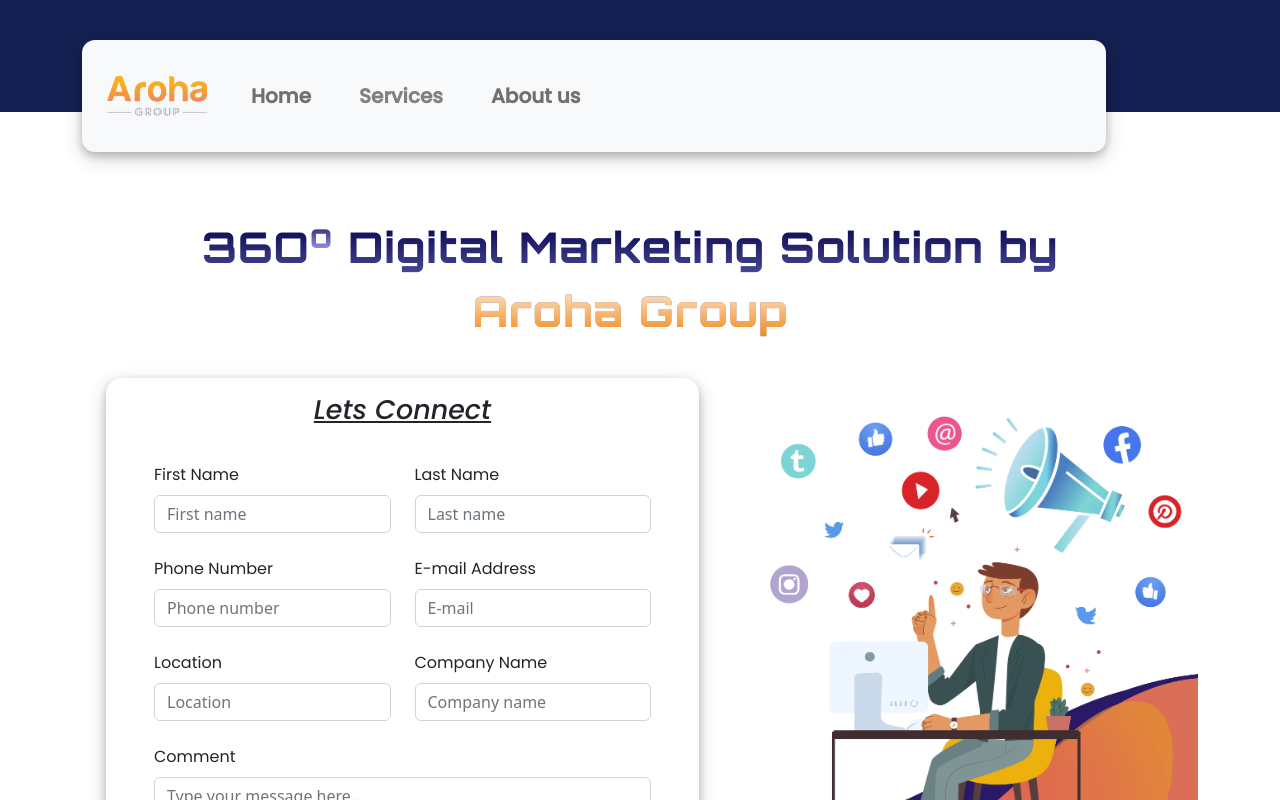
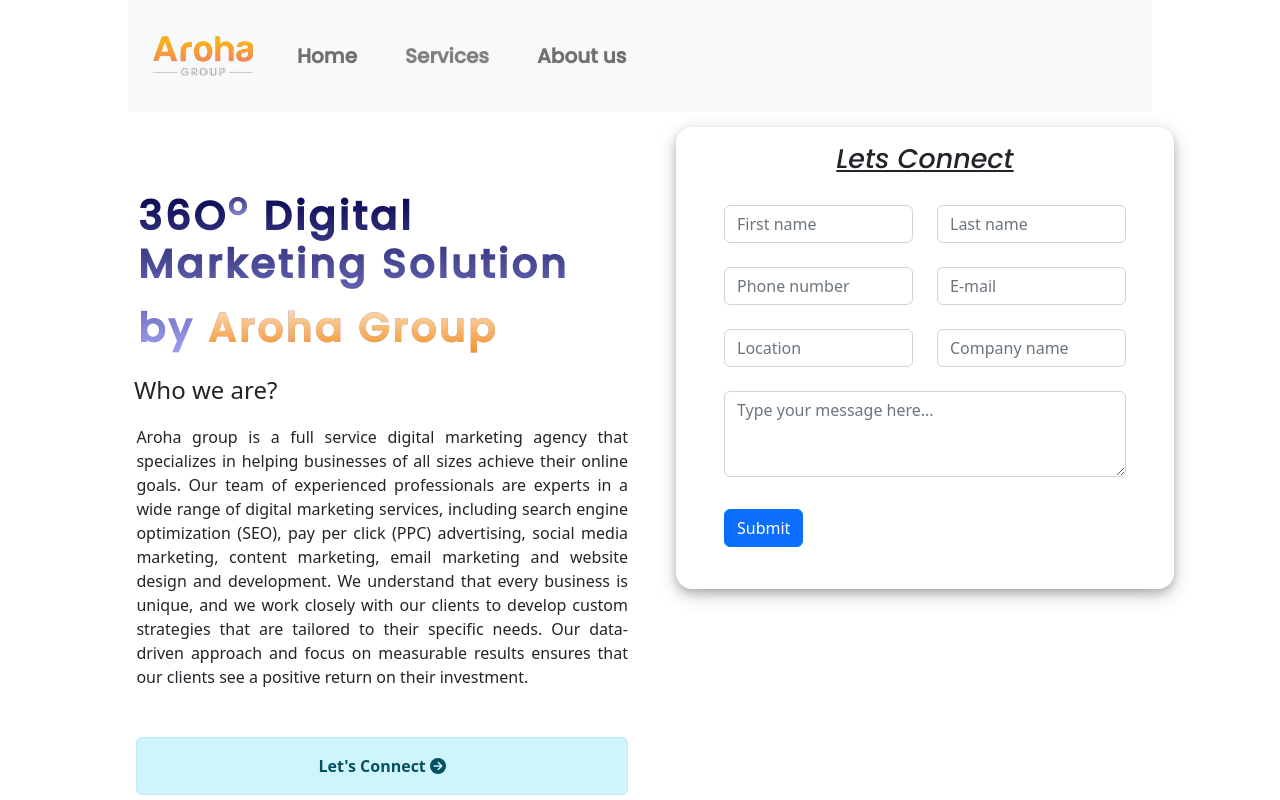
Before and after one commit to zeeyan23/Arohawebsite, a React (Create React App) app: page /#/ in a window 1280 px wide. Shown: the top 800 px of the page. Built offline with nearby package versions, Linux system fonts and the light colour scheme; the HTML template or start-up script is replaced by a standard one.

Commit message:
updated code

```diff
--- a/package.json
+++ b/package.json
@@ -4,11 +4,14 @@
   "version": "0.1.0",
   "private": true,
   "dependencies": {
+    "@fortawesome/free-solid-svg-icons": "^6.3.0",
+    "@fortawesome/react-fontawesome": "^0.2.0",
     "@testing-library/jest-dom": "^5.16.5",
     "@testing-library/react": "^13.4.0",
     "@testing-library/user-event": "^13.5.0",
     "axios": "^1.3.4",
     "bootstrap": "^5.2.3",
+    "nodemailer": "^6.9.1",
     "react": "^18.2.0",
     "react-anchor-link-smooth-scroll": "^1.0.12",
     "react-bootstrap": "^2.7.2",
--- a/src/components/Form/ConnectForm.js
+++ b/src/components/Form/ConnectForm.js
@@ -137,7 +137,7 @@
 
             <Row className="mb-4">
               <Form.Group as={Col} md="6" controlId="validationCustom01" className={classes.mobileFieldStyle}>
-                <Form.Label className={classes.label}>First Name</Form.Label>
+                {/* <Form.Label className={classes.label}>First Name</Form.Label> */}
                 <Form.Control
                   required
                   type="text"
@@ -150,7 +150,7 @@
                 </Form.Control.Feedback>
               </Form.Group>
               <Form.Group as={Col} md="6" controlId="validationCustom01" className={classes.widthStyle}>
-                <Form.Label className={classes.label}>Last Name</Form.Label>
+                {/* <Form.Label className={classes.label}>Last Name</Form.Label> */}
                 <Form.Control
                   type="text"
                   placeholder="Last name"
@@ -162,7 +162,7 @@
 
             <Row className="mb-4">
               <Form.Group as={Col} md="6" controlId="validationCustom01">
-                <Form.Label className={classes.label}>Phone Number</Form.Label>
+                {/* <Form.Label className={classes.label}>Phone Number</Form.Label> */}
                 <Form.Control
                   type="text"
                   placeholder="Phone number"
@@ -176,9 +176,9 @@
                 </Form.Control.Feedback>
               </Form.Group>
               <Form.Group as={Col} md="6" controlId="validationCustom01" className={classes.widthStyle}>
-                <Form.Label className={classes.label}>
+                {/* <Form.Label className={classes.label}>
                   E-mail Address
-                </Form.Label>
+                </Form.Label> */}
                 <Form.Control
                   type="email"
                   placeholder="E-mail"
@@ -193,7 +193,7 @@
             </Row>
             <Row className="mb-4">
               <Form.Group as={Col} md="6" controlId="validationCustom01">
-                <Form.Label className={classes.label}>Location</Form.Label>
+                {/* <Form.Label className={classes.label}>Location</Form.Label> */}
                 <Form.Control
                   required
                   type="text"
@@ -220,7 +220,7 @@
                 </Form.Control.Feedback>
               </Form.Group> */}
               <Form.Group as={Col} md="6" controlId="validationCustom01" className={classes.widthStyle}>
-                <Form.Label className={classes.label}>Company Name</Form.Label>
+                {/* <Form.Label className={classes.label}>Company Name</Form.Label> */}
                 <Form.Control
                   type="text"
                   placeholder="Company name"
@@ -249,7 +249,7 @@
                 className="mb-3"
                 controlId="exampleForm.ControlTextarea1"
               >
-                <Form.Label className={classes.label}>Comment</Form.Label>
+                {/* <Form.Label className={classes.label}>Comment</Form.Label> */}
                 <Form.Control
                   as="textarea"
                   rows={3}
--- a/src/components/Navbar/Header.js
+++ b/src/components/Navbar/Header.js
@@ -36,7 +36,7 @@
           </Navbar.Collapse>
         </Container>
       </Navbar> */}
-      <div className={classes.outer}>
+      {/* <div className={classes.outer}> */}
         <Container>
           <Navbar bg="light" expand="lg" className={classes.nav}>
             <Container>
@@ -72,7 +72,7 @@
           </Navbar>
         </Container>
         <div className={classes.inner}></div>
-      </div>
+      {/* </div> */}
 
       {/* <Container>
         <Row className={classes.heading}>
--- a/src/components/Navbar/header.module.css
+++ b/src/components/Navbar/header.module.css
@@ -17,6 +17,7 @@
 
 
 } */
+
 .linkText{
     font-size: 20px;
     margin: 1em;
@@ -40,10 +41,11 @@
 }
 .nav{
     position: fixed;
-   top: 5%;
+   /* top: 5%; */
+   left: 10%;
    width: 80%;
-   box-shadow: 0 4px 8px 0 rgba(0, 0, 0, 0.2), 0 6px 20px 0 rgba(0, 0, 0, 0.19);
-   border-radius: 13px;
+   /* box-shadow: 0 4px 8px 0 rgba(0, 0, 0, 0.2), 0 6px 20px 0 rgba(0, 0, 0, 0.19);
+   border-radius: 13px; */
    padding: 13px;
 
 
@@ -57,24 +59,23 @@
 
 }
 
-  .navbar{
+  /* .navbar{
     height: 50px;
-    /* background-color: #003580; */
     background-image: linear-gradient(rgb(9, 9, 73), black);
     display: flex;
     justify-content: center;
-  }
+  } */
 
 
 
-  .outer {
+  /* .outer {
     background-color: #152053;
     width: 100%;
     position: fixed;
     top:0;
     left: 0;
     z-index: 1;
-  }
+  } */
 
   .inner {
     height: 7em;
--- a/src/components/OurServices/ourservices.module.css
+++ b/src/components/OurServices/ourservices.module.css
@@ -1,12 +1,13 @@
 .boldText1{
     font-weight: 800;
     letter-spacing: 2px;
-    font-family: 'Orbitron', sans-serif;
+    font-family: 'Poppins', sans-serif;
 }
 .boldText{
     font-weight: bold;
     font-family: 'Poppins', sans-serif;
 }
+
 .imageStyle{
     width: fit-content;
     height: 4em;
@@ -19,7 +20,6 @@
 }
 .Container{
     max-width: 70rem;
-
 }
 #sp{
     margin-top: 1em;
--- a/src/pages/Dashboard.js
+++ b/src/pages/Dashboard.js
@@ -1,4 +1,4 @@
-import { Col, Container, Row } from "react-bootstrap";
+import { Alert, Col, Container, Row } from "react-bootstrap";
 import Footer from "../components/Footer/Footer";
 import { ConnectForm } from "../components/Form/ConnectForm";
 import Header from "../components/Navbar/Header";
@@ -7,37 +7,48 @@
 import connectUsImage from "../../src/assets/Asset 5illus.web2 (1).png";
 import classes from "../pages/dashboard.module.css";
 import About from "../components/About/About";
+import { faArrowCircleRight } from '@fortawesome/free-solid-svg-icons';
+import { FontAwesomeIcon } from "@fortawesome/react-fontawesome";
 function Dashboard() {
   return (
     <>
       <div>
         <Header className={classes.headerStyle} />
         <Container>
-          <Row className={classes.rowStyle}>
-            <Col className="d-flex mt-5">
+          <Row>
+            <Col className={classes.mainHeading}>
               <h1 className={classes.heading}>
                 36O<sup className={classes.heading1}>o</sup> Digital Marketing
-                Solution by <br />
+                Solution by
                 <span className={classes.spanText}> Aroha Group</span>
               </h1>
+              <h4 className={classes.quest}>Who we are?</h4>
+              <p className={classes.aboutUs}>
+              Aroha group is a full
+              service digital marketing agency that
+              specializes in helping businesses of all sizes achieve their online
+              goals. Our team of experienced professionals are experts in a
+              wide range of digital marketing services, including search engine
+              optimization (SEO), pay per click (PPC) advertising, social media
+              marketing, content marketing, email marketing and website
+              design and development.
+              We understand that every business is unique, and we work
+              closely with our clients to develop custom strategies that are
+              tailored to their specific needs. Our data-driven approach and
+              focus on measurable results ensures that our clients see a
+              positive return on their investment.
+              </p>
+              <Alert variant='info' className={classes.alertBox}>
+                Let's Connect  <FontAwesomeIcon icon={faArrowCircleRight} />
+              </Alert>
             </Col>
-          </Row>
-          <Row>
-            <Col>
+            <Col xs={6}>
               <ConnectForm />
-            </Col>
-
-            <Col xs={5} className={classes.imageStyle}>
-              <img
-                src={connectUsImage}
-                className={classes.imageResStyle}
-                alt="img"
-              />
             </Col>
           </Row>
         </Container>
         {/* <About /> */}
-        <OurServices />
+        <OurServices className={classes.OurServices}/>
         <div className={classes.Footer}>
           <Footer />
         </div>
--- a/src/pages/dashboard.module.css
+++ b/src/pages/dashboard.module.css
@@ -10,36 +10,57 @@
 .imageStyle{
     margin-top: 0%;
 }
+.quest{
+    margin-left: 1.5em;
+    padding-bottom: 0.5em;
+}
 .imageResStyle{
 
     width: 100%;
 }
 .rowStyle{
-    margin-top: 11em;
+    margin-top: 1em;
+}
+.mainHeading{
+    text-align: left;
+    margin-left: 1em;
+    margin-top: 5em;
 }
 .Footer{
     background-image: linear-gradient(rgb(9, 9, 73), black);
         padding: 5;
         margin-top: 2em;
 }
+
+.aboutUs{
+    margin-left: 2.4em;
+    text-align: justify;
+}
+.alertBox{
+    margin-top: 3em;
+    margin-left: 2.4em;
+    text-align: center;
+    font-weight: bold;
+    z-index: -1;
+}
 .heading{
-    font-family: 'Orbitron', sans-serif;
+
 letter-spacing: 3px;
-margin-left: 3em;
+/* margin-left: 3em; */
     font-weight: 800;
     background: linear-gradient(rgb(7, 7, 80),rgb(172, 172, 255));
-
+    font-family: 'Poppins', sans-serif;
   -webkit-background-clip: text;
   -webkit-text-fill-color: transparent;
 
 }
 .heading1{
-    font-family: 'Orbitron', sans-serif;
+
 letter-spacing: 3px;
 
     font-weight: 800;
     background: linear-gradient(rgb(7, 7, 80),rgb(172, 172, 255));
-
+   z-index: -1;
   -webkit-background-clip: text;
   -webkit-text-fill-color: transparent;
 
@@ -86,8 +107,5 @@
     .imageStyle{
         display: block;
     }
-    .heading{
-        margin-left: 3em;
 
-    }
  }
```
Also changed, not shown: 1 other file (tests, documents, lock files or other folders).
